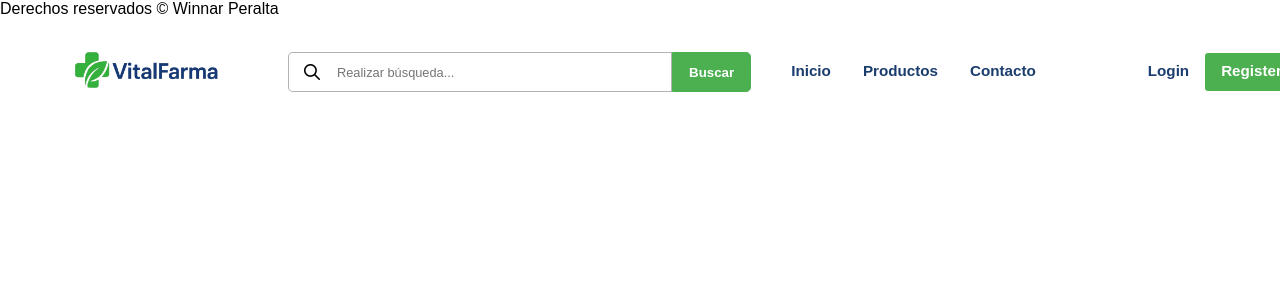
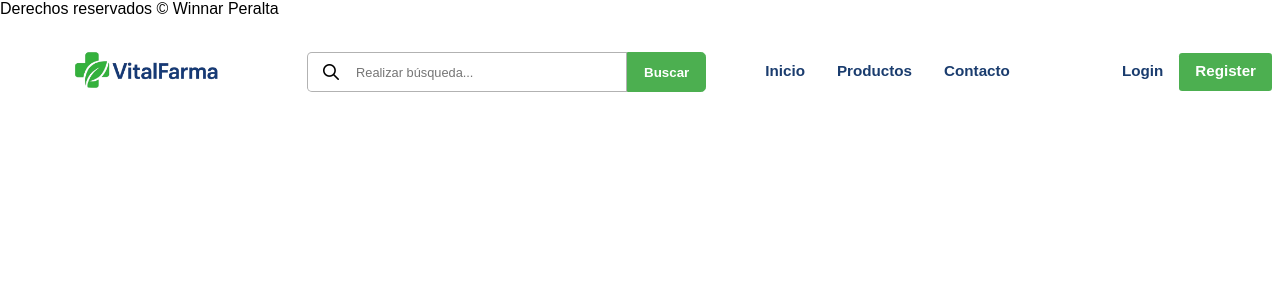
Before and after one commit to WPeraltaN/VitalFarma, a Django app: page /contacto/ in a window 1280 px wide. Shown: the top 300 px of the page. Run offline with Django 5.2, Linux system fonts and the light colour scheme.

Commit message:
Corrigiendo el estilo del header 2

```diff
--- a/app/static/css/navbar.css
+++ b/app/static/css/navbar.css
@@ -36,7 +36,7 @@ header form{
 header form input{
     padding: .8rem;
     padding-left: 3rem;
-    width: 30vw;
+    width: 25vw;
     border: solid .1rem rgba(0, 0, 0, .3);
     border-radius: .3rem;
     border-top-right-radius: 0;
--- a/app/static/css/styles.css
+++ b/app/static/css/styles.css
@@ -51,6 +51,7 @@ img{
     font-size: 1.2rem;
     margin-top: 10px;
     opacity: 0.9;
+    width: 50vw;
 }
 
 .hero .btn {
--- a/app/templates/pages/cliente/inicio.html
+++ b/app/templates/pages/cliente/inicio.html
@@ -12,7 +12,7 @@
     <section class="hero">
         <h1>Bienvenido a VitalFarma</h1>
         <p>En VitalFarma te ofrecemos una experiencia práctica, moderna y accesible. Contamos con un catálogo actualizado de productos, asesoría especializada y un servicio rápido para que puedas cuidar tu salud sin complicaciones</p>
-        <p>Tu farmacia de confianza</p>
+        <!-- <p>Tu farmacia de confianza</p> -->
         <a href="#" class="btn">Ver Productos</a>
     </section>
 
```
